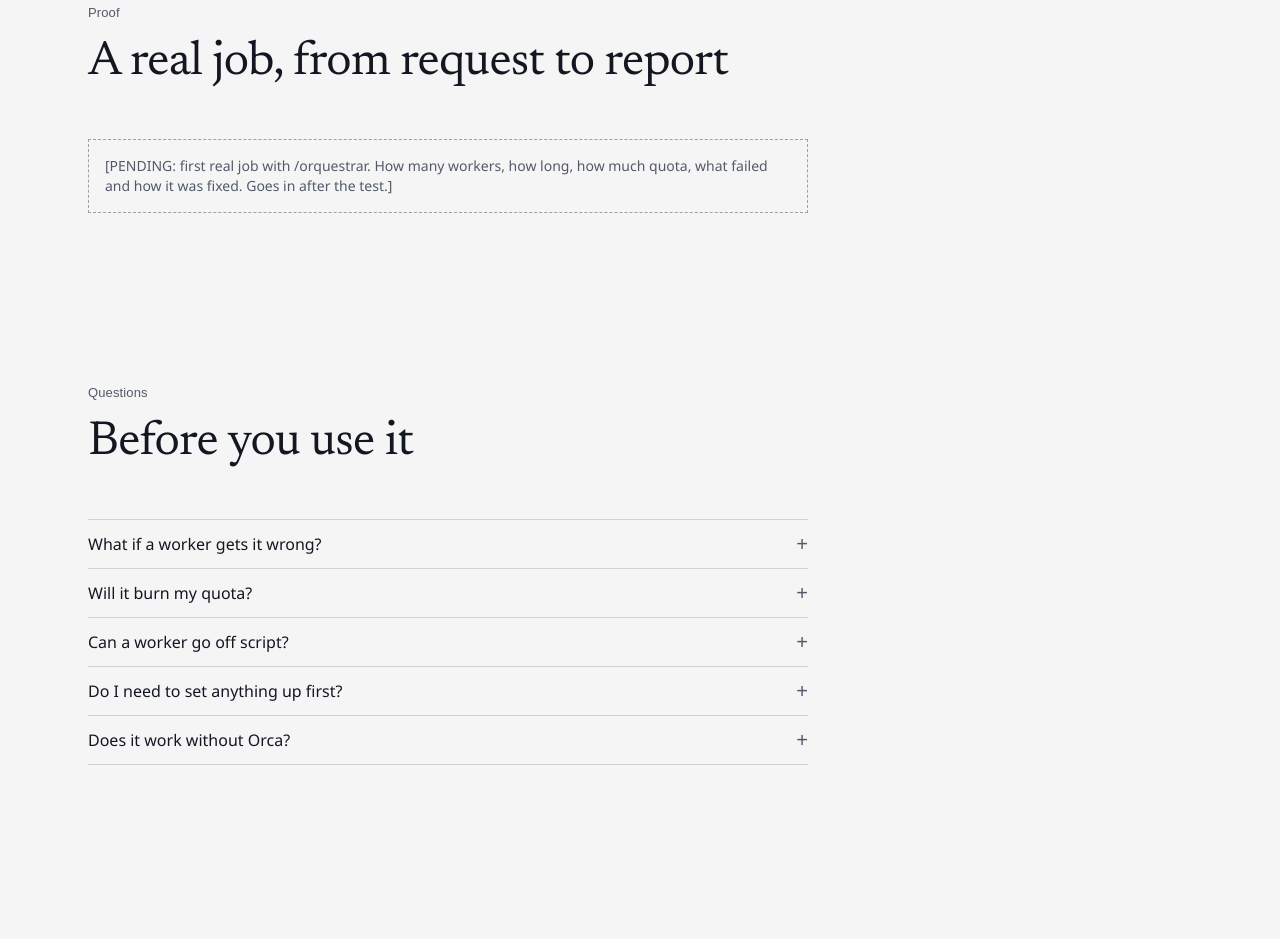
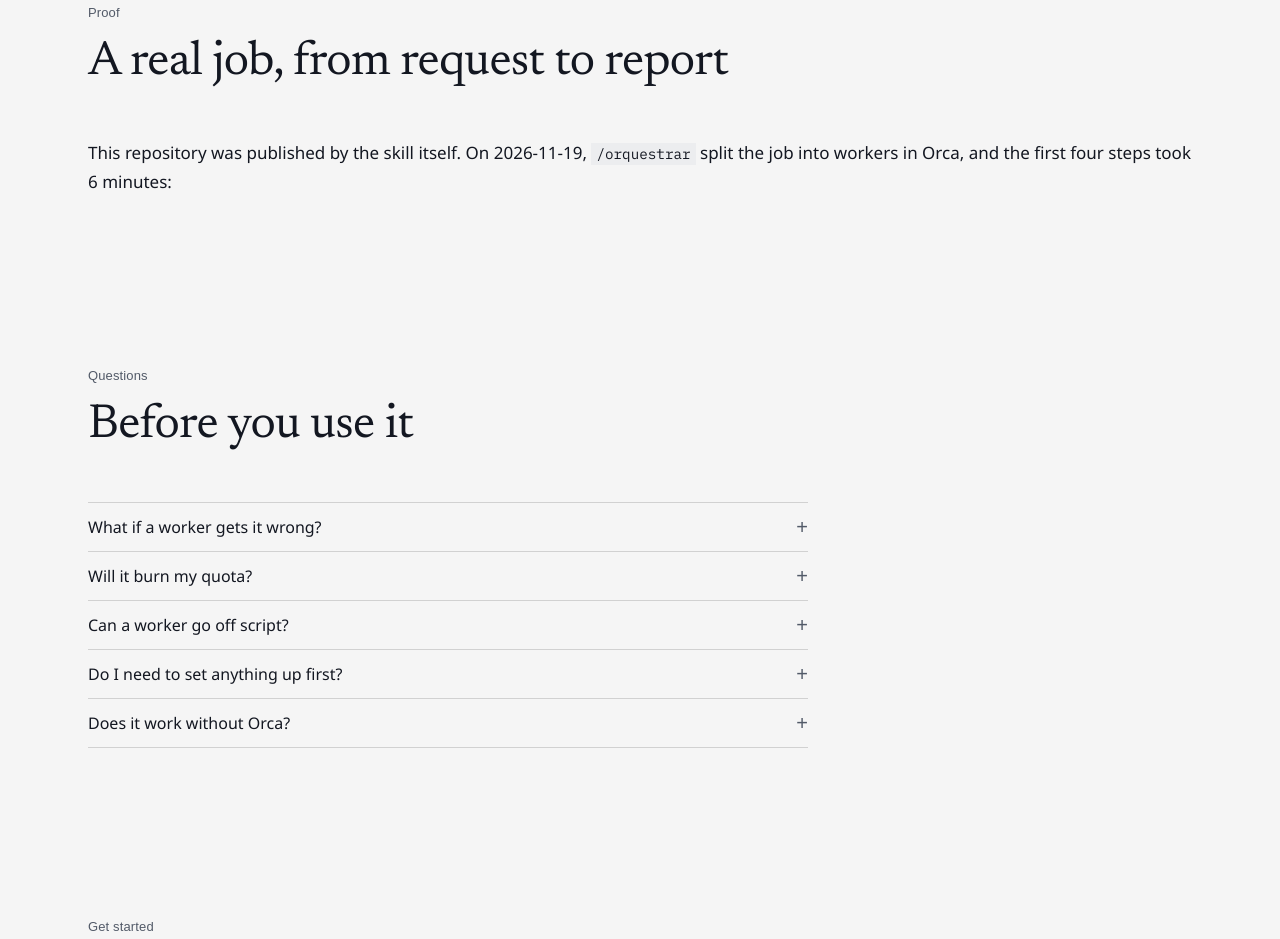
Before and after one commit to ba-lison/orca_plugin_orquestrar, a plain HTML site: page docs/index.html in a window 1280 px wide. Shown: the part 3852-4791 px from the top of the page. Drawn offline with Linux system fonts and the light colour scheme; a web font is replaced by a local one.

Commit message:
Add the first real run to the READMEs and the landing page

```diff
--- a/docs/index.html
+++ b/docs/index.html
@@ -525,7 +525,7 @@ details[open] summary::after { content: "–"; }
 
 <section class="bloco" id="prova"><div class="wrap">
   <div class="cab"><p class="rotulo" data-t="s4_rot"></p><h2 data-t="s4_tit"></h2></div>
-  <p class="corpo pendente" data-t="prova_need"></p>
+  <p class="corpo" data-t="prova_need"></p>
 </div></section>
 
 <section class="bloco" id="duvidas"><div class="wrap">
@@ -997,7 +997,7 @@ pt: {
   barato: "barato", inter: "intermediário", forte: "forte", topo: "topo, com o seu sim",
   s4_rot: "Prova",
   s4_tit: "Um trabalho real, do pedido ao relato",
-  prova_need: "[PENDENTE: primeiro trabalho real com /orquestrar. Quantos workers, quanto tempo, quanto de cota, o que falhou e como foi resolvido. Entra depois do teste.]",
+  prova_need: "Este repositório foi publicado pela própria skill. Em 19/11/2026, o <code>/orquestrar</code> dividiu o trabalho em workers no Orca, e as quatro primeiras etapas levaram 6 minutos:",
   s5_rot: "Dúvidas",
   s5_tit: "Antes de usar",
   f1_q: "E se um worker errar?",
@@ -1067,7 +1067,7 @@ en: {
   barato: "cheap", inter: "mid", forte: "strong", topo: "top, with your approval",
   s4_rot: "Proof",
   s4_tit: "A real job, from request to report",
-  prova_need: "[PENDING: first real job with /orquestrar. How many workers, how long, how much quota, what failed and how it was fixed. Goes in after the test.]",
+  prova_need: "This repository was published by the skill itself. On 2026-11-19, <code>/orquestrar</code> split the job into workers in Orca, and the first four steps took 6 minutes:",
   s5_rot: "Questions",
   s5_tit: "Before you use it",
   f1_q: "What if a worker gets it wrong?",
@@ -1137,7 +1137,7 @@ es: {
   barato: "barato", inter: "intermedio", forte: "fuerte", topo: "tope, con tu aprobación",
   s4_rot: "Prueba",
   s4_tit: "Un trabajo real, del pedido al informe",
-  prova_need: "[PENDIENTE: primer trabajo real con /orquestrar. Cuántos workers, cuánto tiempo, cuánta cuota, qué falló y cómo se resolvió. Entra después de la prueba.]",
+  prova_need: "Este repositorio lo publicó la propia skill. El 19/11/2026, <code>/orquestrar</code> dividió el trabajo en workers en Orca, y los cuatro primeros pasos tardaron 6 minutos:",
   s5_rot: "Dudas",
   s5_tit: "Antes de usarla",
   f1_q: "¿Y si un worker se equivoca?",
```
Also changed, not shown: 4 other files.
